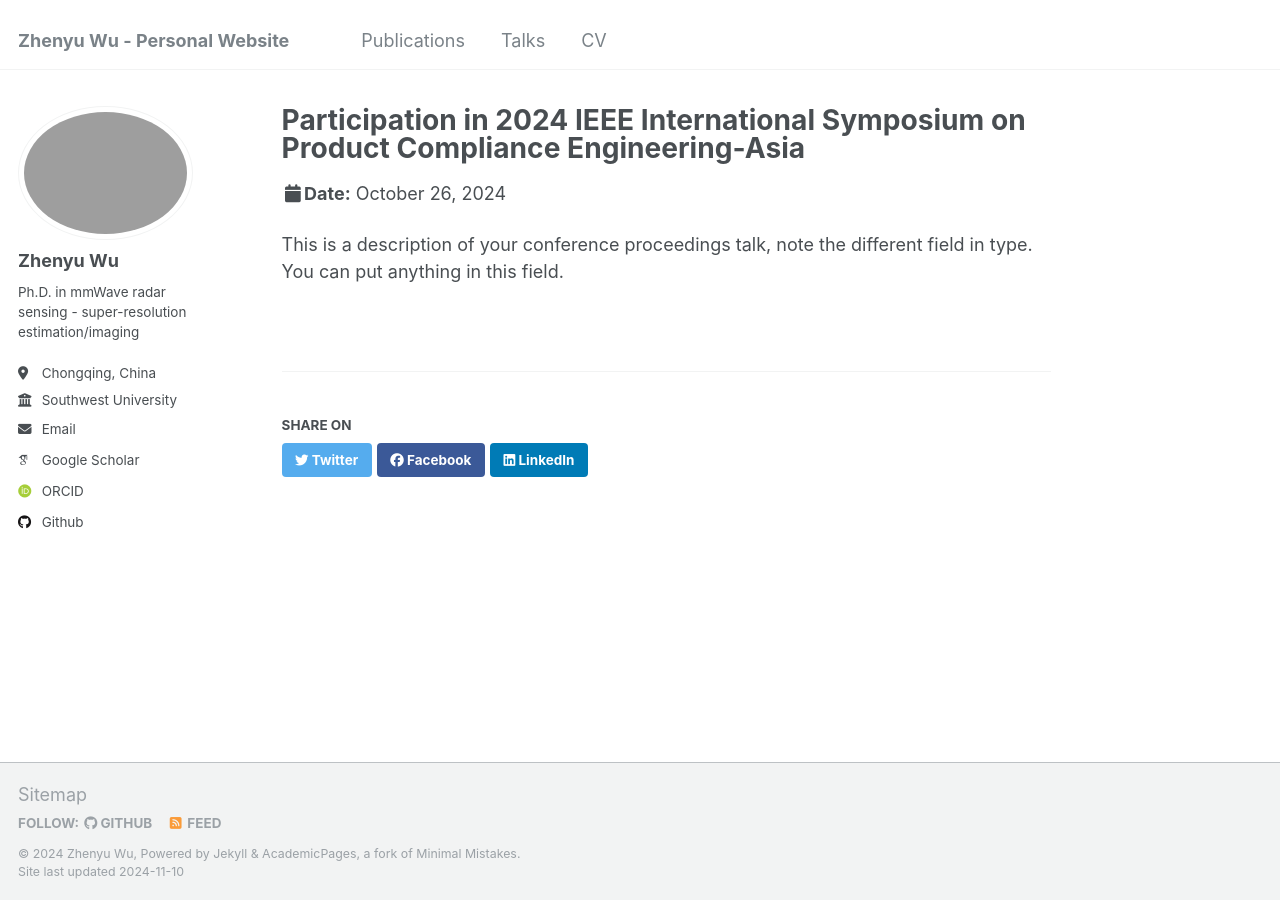
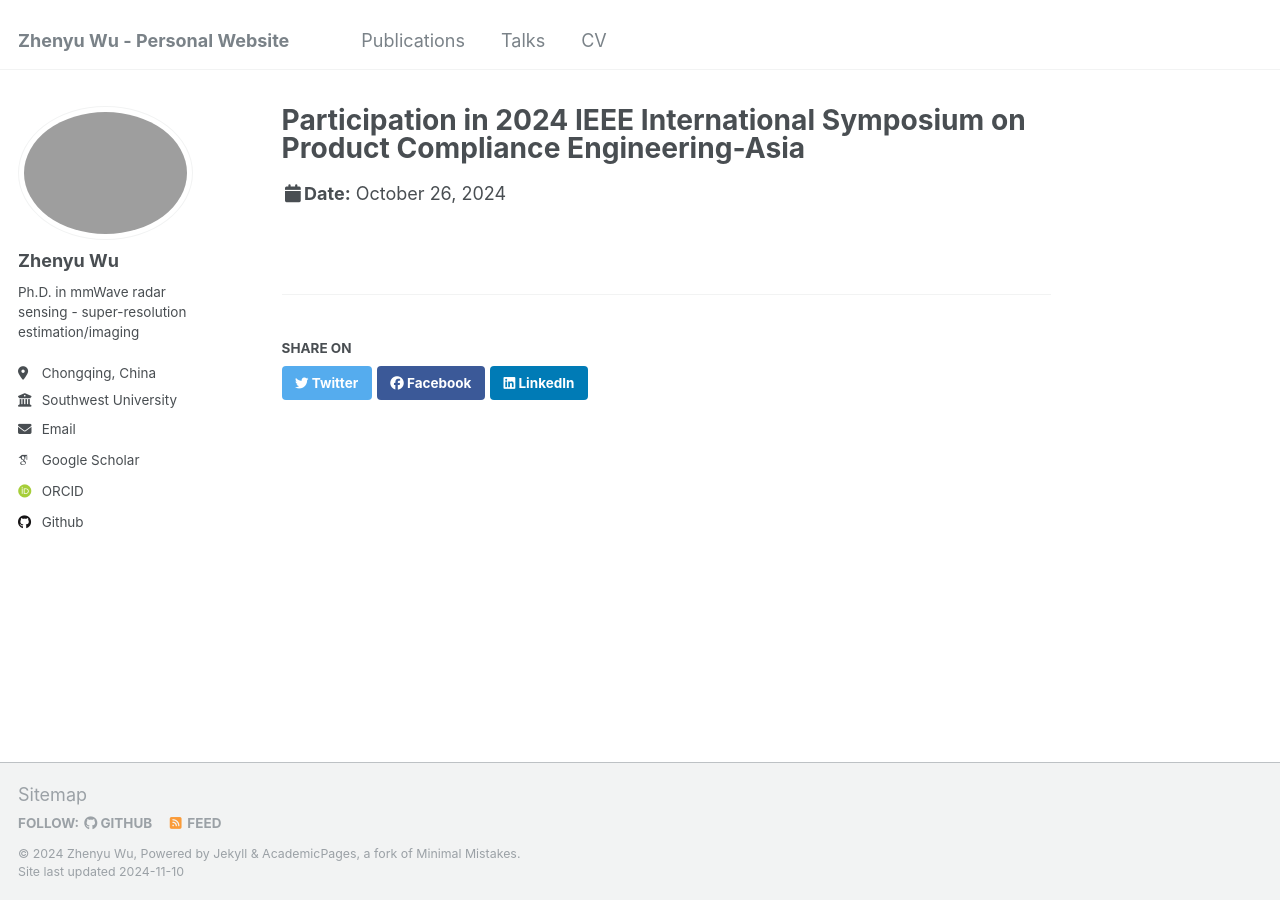
Before and after one commit to Zhenyu98/Zhenyu98.github.io, a Jekyll site: the page built from _talks/2014-03-01-talk-3.md, in a window 1280 px wide. Built offline with Jekyll 4.4.1, drawn with Linux system fonts in a browser that asks for light colours; some web fonts are replaced.

Commit message:
Update 2014-03-01-talk-3.md

```diff
--- a/_talks/2014-03-01-talk-3.md
+++ b/_talks/2014-03-01-talk-3.md
@@ -7,5 +7,3 @@ venue: "Wuhan University of Technology"
 date: 2024-10-26
 location: "Wuhan, CN"
 ---
-
-This is a description of your conference proceedings talk, note the different field in type. You can put anything in this field.
```
